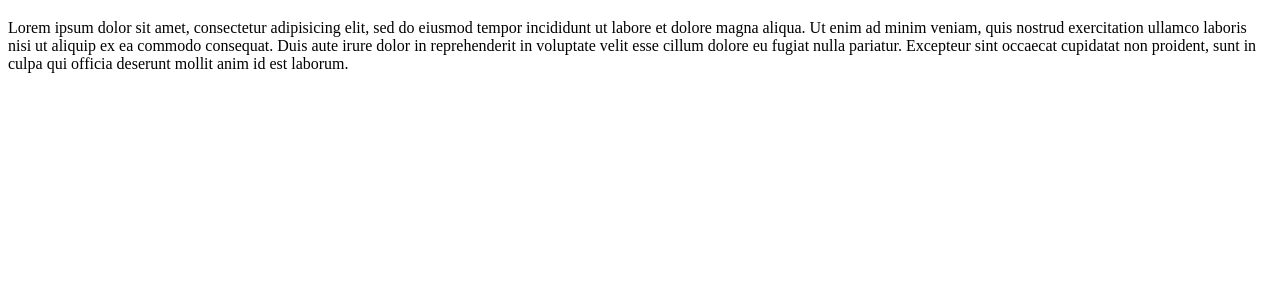
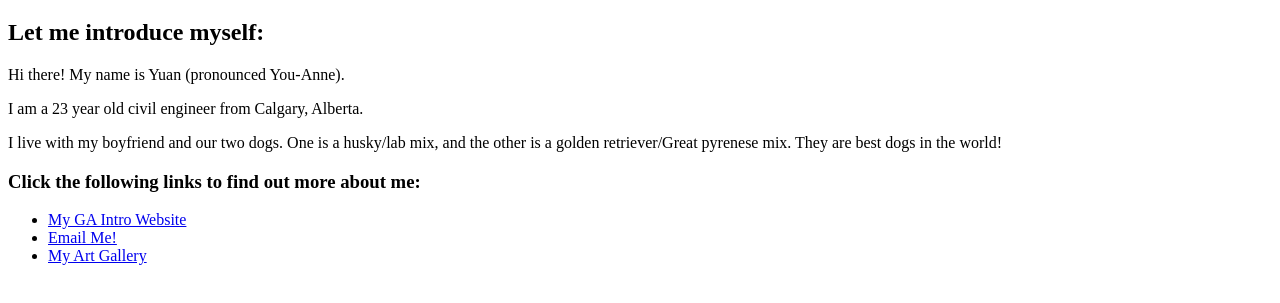
Before and after one commit to yuzhou17/yuzhou17.github.io, a plain HTML site: page unit_1/index.html in a window 1280 px wide. Shown: the part 61-364 px from the top of the page. Drawn offline with Linux system fonts and the light colour scheme.

Commit message:
updated about me info

```diff
--- a/unit_1/index.html
+++ b/unit_1/index.html
@@ -6,11 +6,16 @@
 	</head>
 	<body>
 		<h1>Yuan's Week 1 Project</h1>
-		<p>Lorem ipsum dolor sit amet, consectetur adipisicing elit, sed do eiusmod
-		tempor incididunt ut labore et dolore magna aliqua. Ut enim ad minim veniam,
-		quis nostrud exercitation ullamco laboris nisi ut aliquip ex ea commodo
-		consequat. Duis aute irure dolor in reprehenderit in voluptate velit esse
-		cillum dolore eu fugiat nulla pariatur. Excepteur sint occaecat cupidatat non
-		proident, sunt in culpa qui officia deserunt mollit anim id est laborum.</p>
+		<h2>Let me introduce myself:</h2>
+		<p>Hi there! My name is Yuan (pronounced You-Anne).</p>
+		<p>I am a 23 year old civil engineer from Calgary, Alberta.</p>
+		<p>I live with my boyfriend and our two dogs. One is a husky/lab mix, and the other is a golden retriever/Great pyrenese mix. They are best dogs in the world!</p>
+		<h3>Click the following links to find out more about me:</h3>
+		<ul>
+			<li><a href="file:///Users/yuanzhou/Documents/yuzhou17.github.io/Yuan's%20GA%20Application/index.html">My GA Intro Website</a></li>
+			<li><a href="mailto:yuanzhou@hotmail.ca?subject=Hello Yuan!">Email Me!</a></li>
+			<li><a href="https://www.instagram.com/zho_art/?hl=en">My Art Gallery</a></li>
+		</ul>
+
 	</body>
 </html>
```
